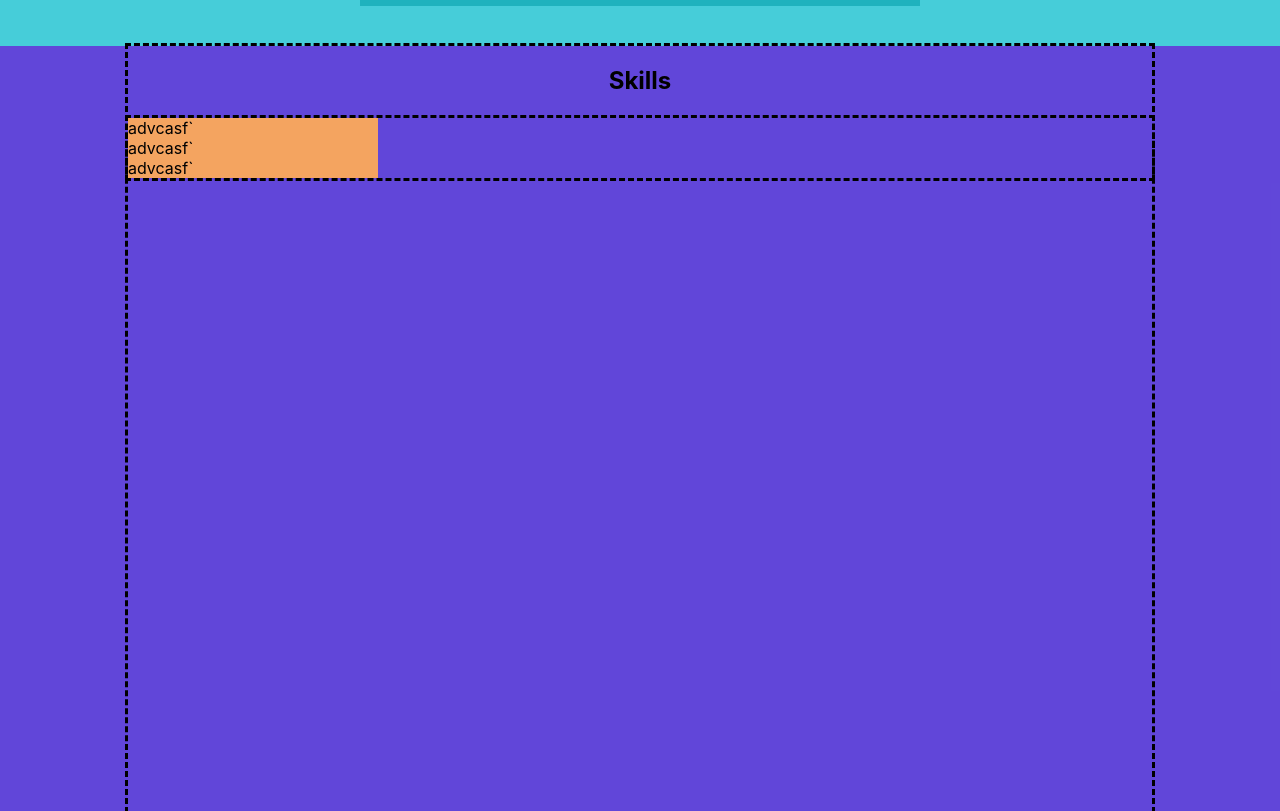
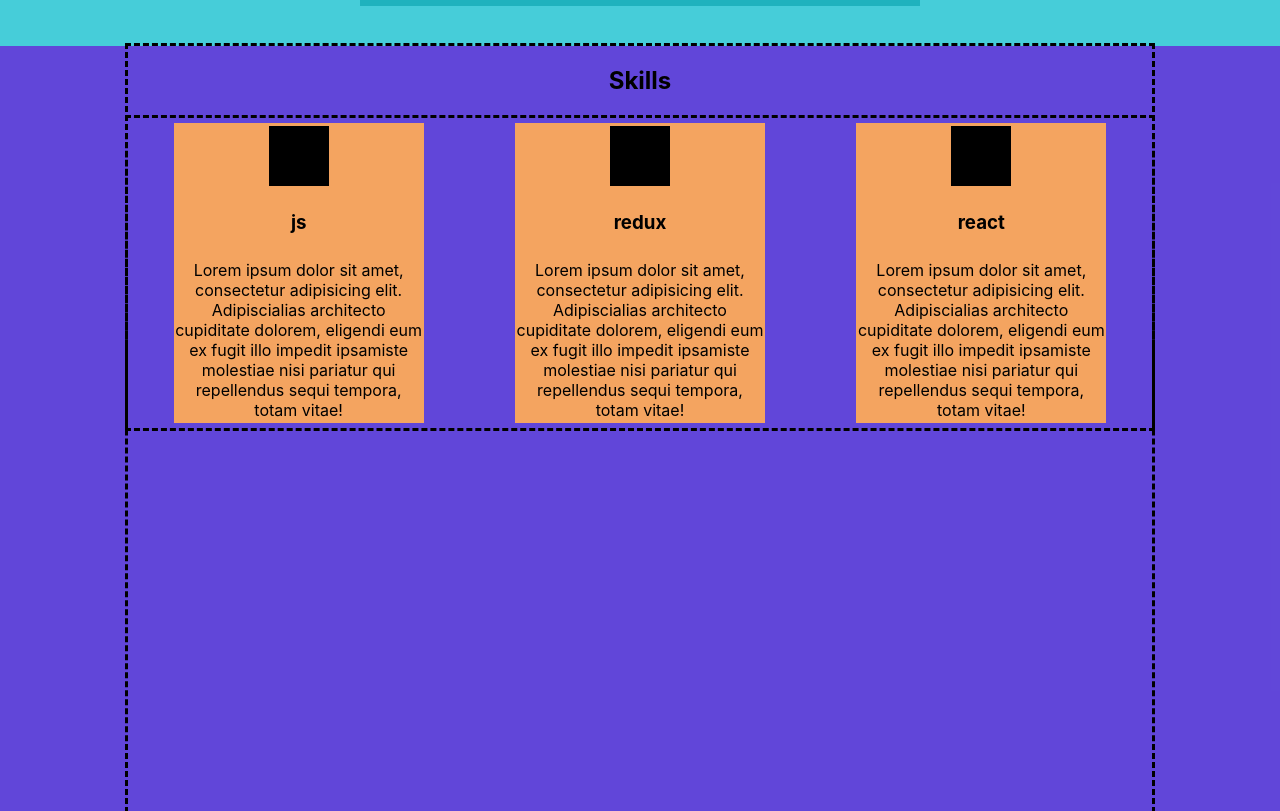
Before and after one commit to YACHNIKMIKHAIL/yachnikmikhailportfolio, a React (Create React App) app: page / in a window 1280 px wide. Shown: the part 834-1645 px from the top of the page. Built offline with nearby package versions, Linux system fonts and the light colour scheme.

Commit message:
III commit

```diff
--- a/src/Components/Main/Main.tsx
+++ b/src/Components/Main/Main.tsx
@@ -7,7 +7,7 @@
         <MainCase>
             <ContainerCase>
                 <NameCase>
-                    <span>Hi I'm  </span>
+                    <span>Hi, I'm  </span>
                     <h1>YACHNIK MIKHAIL </h1>
                     <p>Dreamer </p>
                 </NameCase>
@@ -43,7 +43,7 @@
   flex-direction: column;
   align-items: flex-end;
   justify-content: space-around;
-  margin: 0 2em;
+  //margin: 0 2em;
 `
 const PhotoCase = styled.div`
   width: 70vh;
--- a/src/Components/Skills/Skill1/Skill1.tsx
+++ b/src/Components/Skills/Skill1/Skill1.tsx
@@ -1,17 +1,41 @@
 import React from 'react';
 import styled from "styled-components";
 
-const Skill1 = () => {
+type Skill1Type = {
+    title: string
+    description:string
+}
+const Skill1 = (props: Skill1Type) => {
     return (
         <SklCase>
-            advcasf`
+            <IconCase></IconCase>
+            <h3>{props.title}</h3>
+            <DescriptionCase>
+                {props.description}
+            </DescriptionCase>
         </SklCase>
     );
 };
 
 export default Skill1;
 
-const SklCase=styled.div`
-    width: 250px;
+const SklCase = styled.div`
+  width: 250px;
+  min-height: 300px;
   background-color: sandybrown;
-    `
+  display: flex;
+  flex-direction: column;
+  justify-content: space-around;
+  align-items: center;
+  margin: 5px;
+`
+const IconCase = styled.div`
+  width: 60px;
+  height: 60px;
+  background-color: black;
+`
+const DescriptionCase = styled.div`
+  width: 250px;
+  background-color: sandybrown;
+  text-align: center;
+`
--- a/src/Components/Skills/Skills.tsx
+++ b/src/Components/Skills/Skills.tsx
@@ -8,9 +8,9 @@
             <ContainerCase>
                 <h2>Skills</h2>
                 <BlockCase>
-                    <Skill1/>
-                    <Skill1/>
-                    <Skill1/>
+                    <Skill1 title={'js'} description={'Lorem ipsum dolor sit amet, consectetur adipisicing elit. Adipiscialias architecto cupiditate dolorem, eligendi eum ex fugit illo impedit ipsamiste molestiae nisi pariatur qui repellendus sequi tempora, totam vitae!'}/>
+                    <Skill1 title={'redux'} description={'Lorem ipsum dolor sit amet, consectetur adipisicing elit. Adipiscialias architecto cupiditate dolorem, eligendi eum ex fugit illo impedit ipsamiste molestiae nisi pariatur qui repellendus sequi tempora, totam vitae!'}/>
+                    <Skill1 title={'react'} description={'Lorem ipsum dolor sit amet, consectetur adipisicing elit. Adipiscialias architecto cupiditate dolorem, eligendi eum ex fugit illo impedit ipsamiste molestiae nisi pariatur qui repellendus sequi tempora, totam vitae!'}/>
                 </BlockCase>
             </ContainerCase>
         </SkillsCase>
@@ -34,8 +34,13 @@
   align-items: center;
   height: 100vh;
   width: 80%;
+
 `
 const BlockCase = styled.div`
   border: 3px black dashed;
   width: 100%;
+  display: flex;
+  justify-content: space-around;
+  flex-wrap: wrap;
+  overflow: auto;
 `
```
